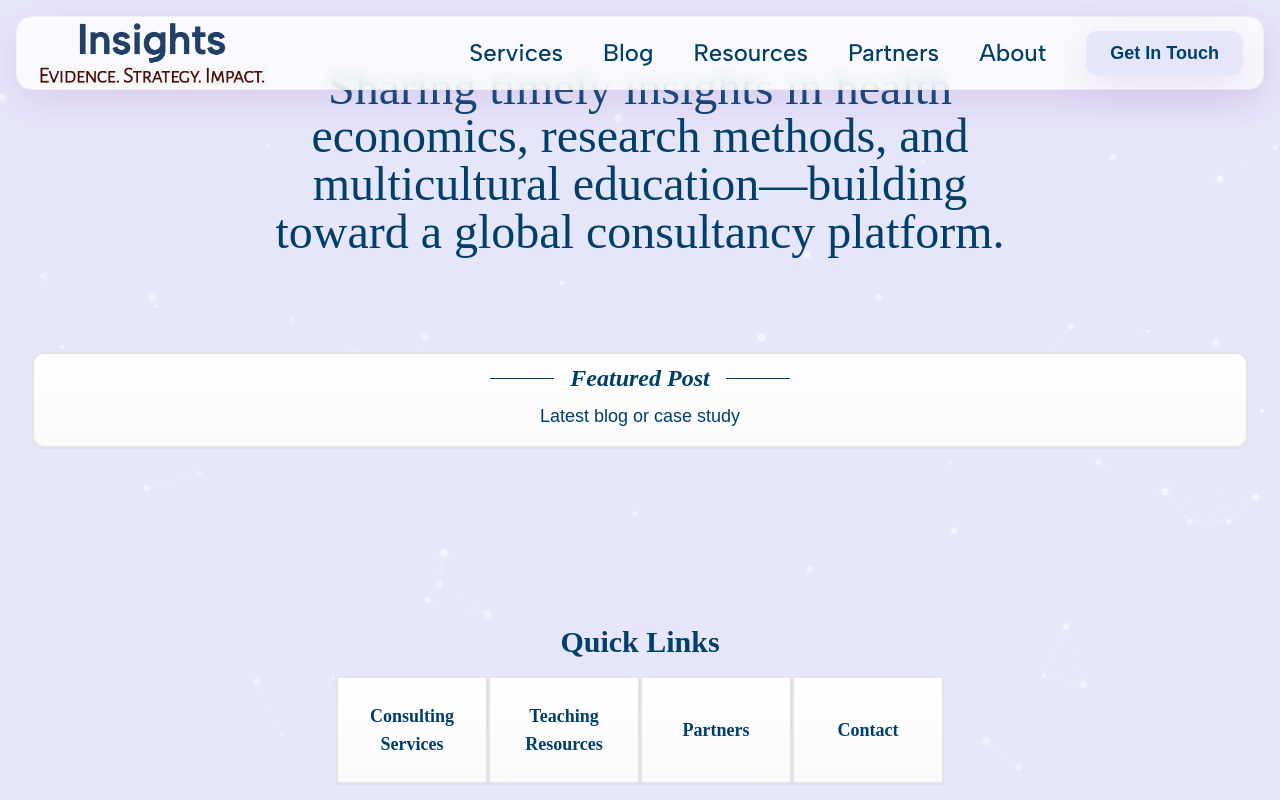
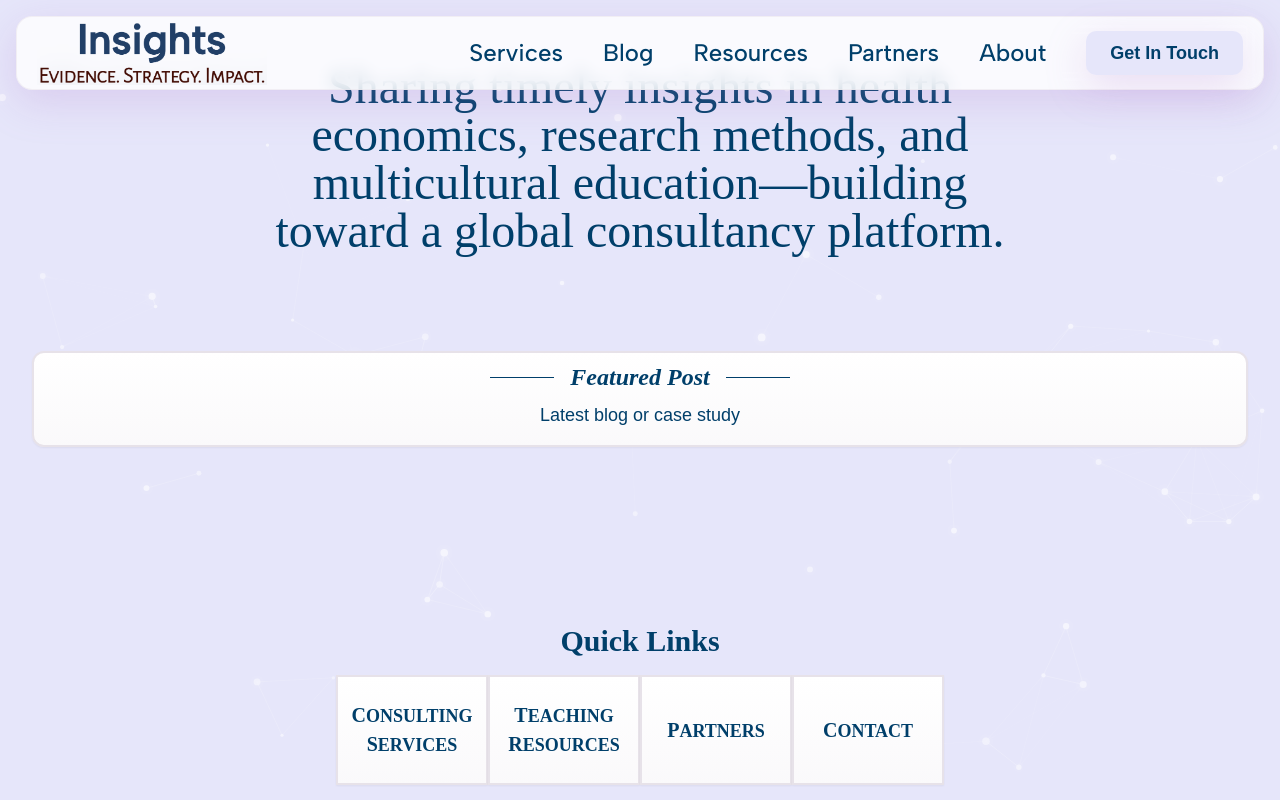
Before and after one commit to gomesfin/axo-clone-forge, a React (Vite) app: page / in a window 1280 px wide. Shown: the top 800 px of the page. Built offline with nearby package versions, Linux system fonts and the light colour scheme; the HTML template or start-up script is replaced by a standard one; a web font is replaced by a local one.

Commit message:
Refactor: Change quick links card font

```diff
--- a/src/components/Hero.tsx
+++ b/src/components/Hero.tsx
@@ -32,16 +32,24 @@ export const Hero = () => {
           <div className="flex justify-center">
             <div className="grid grid-cols-1 md:grid-cols-2 lg:grid-cols-4 gap-0 w-[50%]">
               <Card className="group p-6 bg-gradient-card border-2 border-border hover:border-primary/50 hover:shadow-glow transition-all duration-300 hover:-translate-y-2 cursor-pointer flex items-center justify-center rounded-none">
-                <h4 className="text-lg font-semibold text-center font-ovo" style={{ color: '#003f6a' }}>Consulting Services</h4>
+                <h4 className="text-lg font-semibold text-center font-ovo uppercase" style={{ color: '#003f6a' }}>
+                  <span className="text-xl">C</span>ONSULTING <span className="text-xl">S</span>ERVICES
+                </h4>
               </Card>
               <Card className="group p-6 bg-gradient-card border-2 border-border hover:border-primary/50 hover:shadow-glow transition-all duration-300 hover:-translate-y-2 cursor-pointer flex items-center justify-center rounded-none">
-                <h4 className="text-lg font-semibold text-center font-ovo" style={{ color: '#003f6a' }}>Teaching Resources</h4>
+                <h4 className="text-lg font-semibold text-center font-ovo uppercase" style={{ color: '#003f6a' }}>
+                  <span className="text-xl">T</span>EACHING <span className="text-xl">R</span>ESOURCES
+                </h4>
               </Card>
               <Card className="group p-6 bg-gradient-card border-2 border-border hover:border-primary/50 hover:shadow-glow transition-all duration-300 hover:-translate-y-2 cursor-pointer flex items-center justify-center rounded-none">
-                <h4 className="text-lg font-semibold text-center font-ovo" style={{ color: '#003f6a' }}>Partners</h4>
+                <h4 className="text-lg font-semibold text-center font-ovo uppercase" style={{ color: '#003f6a' }}>
+                  <span className="text-xl">P</span>ARTNERS
+                </h4>
               </Card>
               <Card className="group p-6 bg-gradient-card border-2 border-border hover:border-primary/50 hover:shadow-glow transition-all duration-300 hover:-translate-y-2 cursor-pointer flex items-center justify-center rounded-none">
-                <h4 className="text-lg font-semibold text-center font-ovo" style={{ color: '#003f6a' }}>Contact</h4>
+                <h4 className="text-lg font-semibold text-center font-ovo uppercase" style={{ color: '#003f6a' }}>
+                  <span className="text-xl">C</span>ONTACT
+                </h4>
               </Card>
             </div>
           </div>
```
